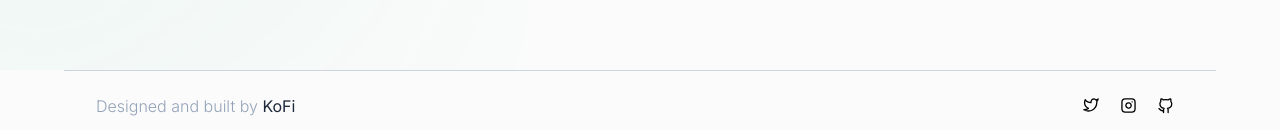
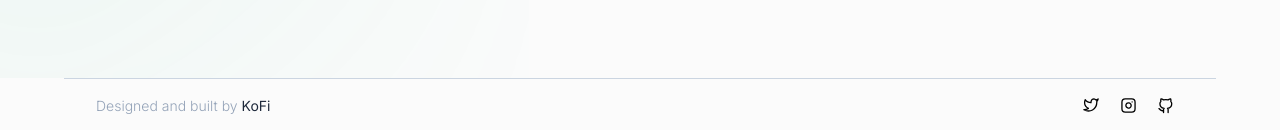
Before and after one commit to codenay/wordwise, a React (Vite) app: page / in a window 1280 px wide. Shown: the part 667-797 px from the top of the page. Built offline with nearby package versions, Linux system fonts and the light colour scheme.

Commit message:
minor changes

```diff
--- a/src/components/Footer.jsx
+++ b/src/components/Footer.jsx
@@ -9,9 +9,9 @@ const Footer = () => {
     <div>
         <footer>
             <div className='ft fixed bottom-0 w-full mt-20'>
-                <div className="mx-auto  flex max-w-6xl items-center justify-between pt-4 pb-2 px-6 lg:px-8 border-t border-1 border-slate-300" aria-label="Global">
+                <div className="mx-auto  flex max-w-6xl items-center justify-between pt-2 pb-2 px-6 lg:px-8 border-t border-1 border-slate-300" aria-label="Global">
                     <div>
-                        <p className='text-slate-400 font-light'>Designed and built by <span className='text-slate-800 font-normal' ><a target="_blank" href="https://github.com/codenay">KoFi</a></span> </p>
+                        <p className='text-slate-400 font-light text-sm'>Designed and built by <span className='text-slate-800 font-normal' ><a target="_blank" href="https://github.com/codenay">KoFi</a></span> </p>
                     </div>
                     <div className='w-28 hidden md:flex  justify-between'>
                         <a href="https://twitter.com/kofi_ui"><img src={twitterIcon}  className='p-2 rounded-md hover:bg-slate-200 duration-150 ease-in-out'/></a>
```
